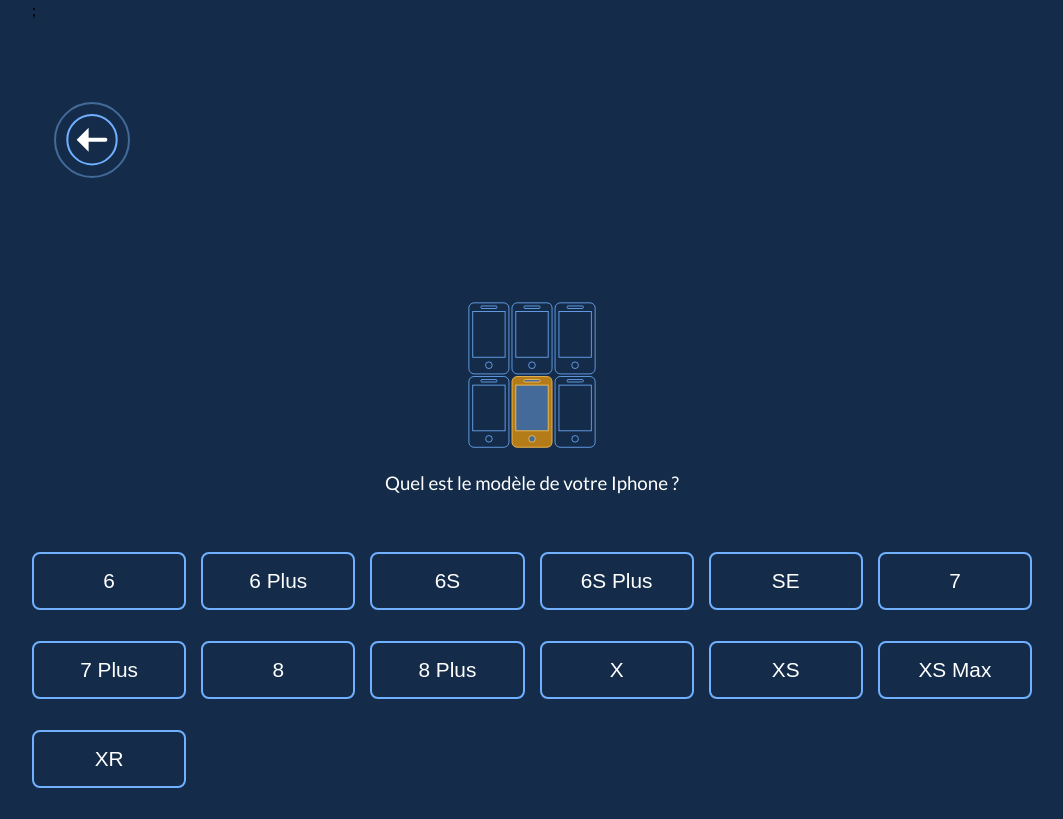
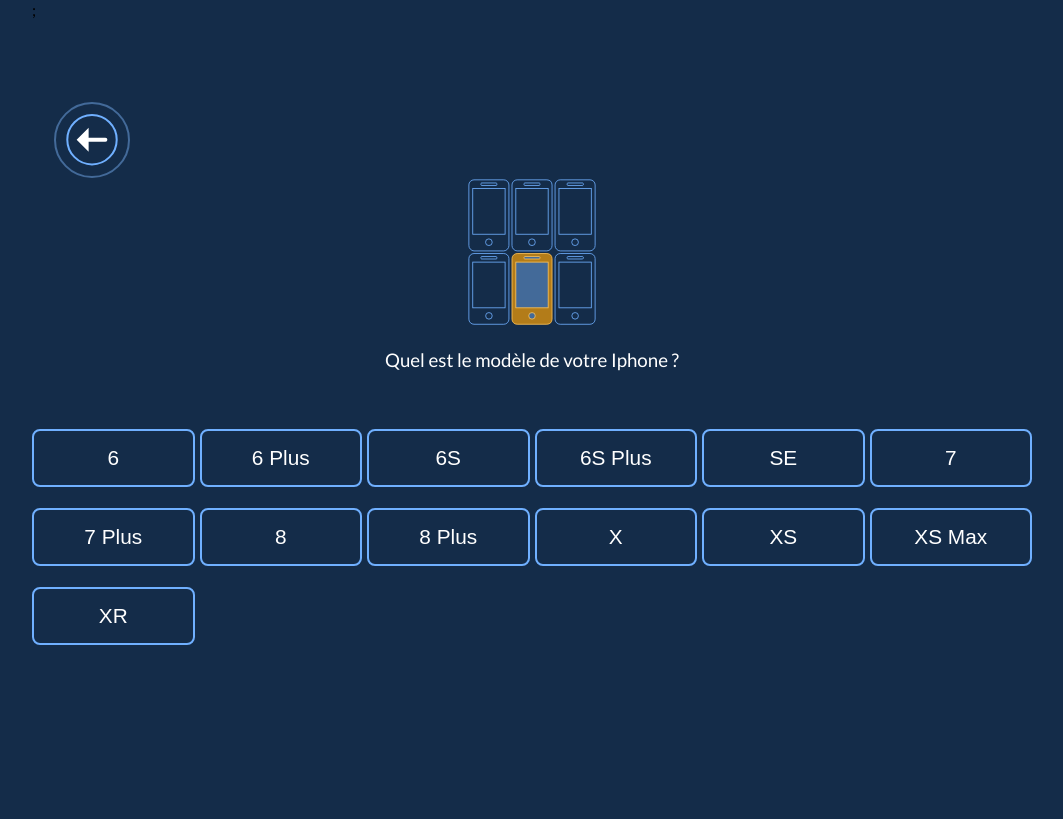
Before and after one commit to Moltus/estimate-form, a React (Create React App) app: page / in a window 1280 px wide. Shown: the whole page, without its empty margins (108-1171 px from the left). Built offline with nearby package versions, Linux system fonts and the light colour scheme.

Commit message:
made a seperate folder for styles. Changed FormDisplay.css and ButtonList.css for better vertical alignement and responsiveness

```diff
--- a/src/components/ButtonList.js
+++ b/src/components/ButtonList.js
@@ -1,4 +1,4 @@
-import "./ButtonList.css";
+import "../styles/ButtonList.css";
 import React from "react";
 
 class ButtonList extends React.Component {
--- a/src/components/FormDisplay.js
+++ b/src/components/FormDisplay.js
@@ -1,4 +1,4 @@
-import "./FormDisplay.css";
+import "../styles/FormDisplay.css";
 import React from "react";
 import FormData from "./FormData";
 import Icons from "./Icons";
--- a/src/components/Icons.js
+++ b/src/components/Icons.js
@@ -1,4 +1,5 @@
 import React from "react";
+import "../styles/Icons.css";
 
 const getIconURL = iconName => {
   return `./icons/${iconName}.svg`;
--- a/src/components/ProgressGauge.js
+++ b/src/components/ProgressGauge.js
@@ -1,5 +1,5 @@
 import React from "react";
-import "./ProgressGauge.css";
+import "../styles/ProgressGauge.css";
 
 class ProgressGauge extends React.Component {
   circularGauge = () => {
--- a/src/components/ButtonList.css
+++ b/src/styles/ButtonList.css
@@ -9,6 +9,7 @@
 /* When number of buttons is > 4 min width is 150. Especially useful for mobile display where they wouldnt fit on 1 screen */
 .buttons-container.small-buttons {
   grid-template-columns: repeat(auto-fill, minmax(150px, 1fr));
+  grid-gap: 5px;
 }
 
 .buttons-container.one-button {
--- a/src/components/FormDisplay.css
+++ b/src/styles/FormDisplay.css
@@ -1,6 +1,7 @@
 .form-container {
   display: flex;
   flex-direction: column;
+  height: 100vh;
   justify-content: center;
   align-items: center;
 }
--- a/src/components/ProgressGauge.css
+++ b/src/styles/ProgressGauge.css
@@ -1,7 +1,8 @@
 .progress {
   position: relative;
   max-width: 1000px;
-  height: 100px;
+  z-index: 5;
+  /* height: 100px; */
   margin: 0 auto;
 }
 
@@ -53,9 +54,9 @@
 }
 
 @media all and (min-width: 720px) {
-  .progress {
-    height: 300px;
-  }
+  /* .progress {
+    top: 100px;
+  } */
   .back-button {
     top: 100px;
   }
```
Also changed, not shown: src/styles/Icons.css (added).
